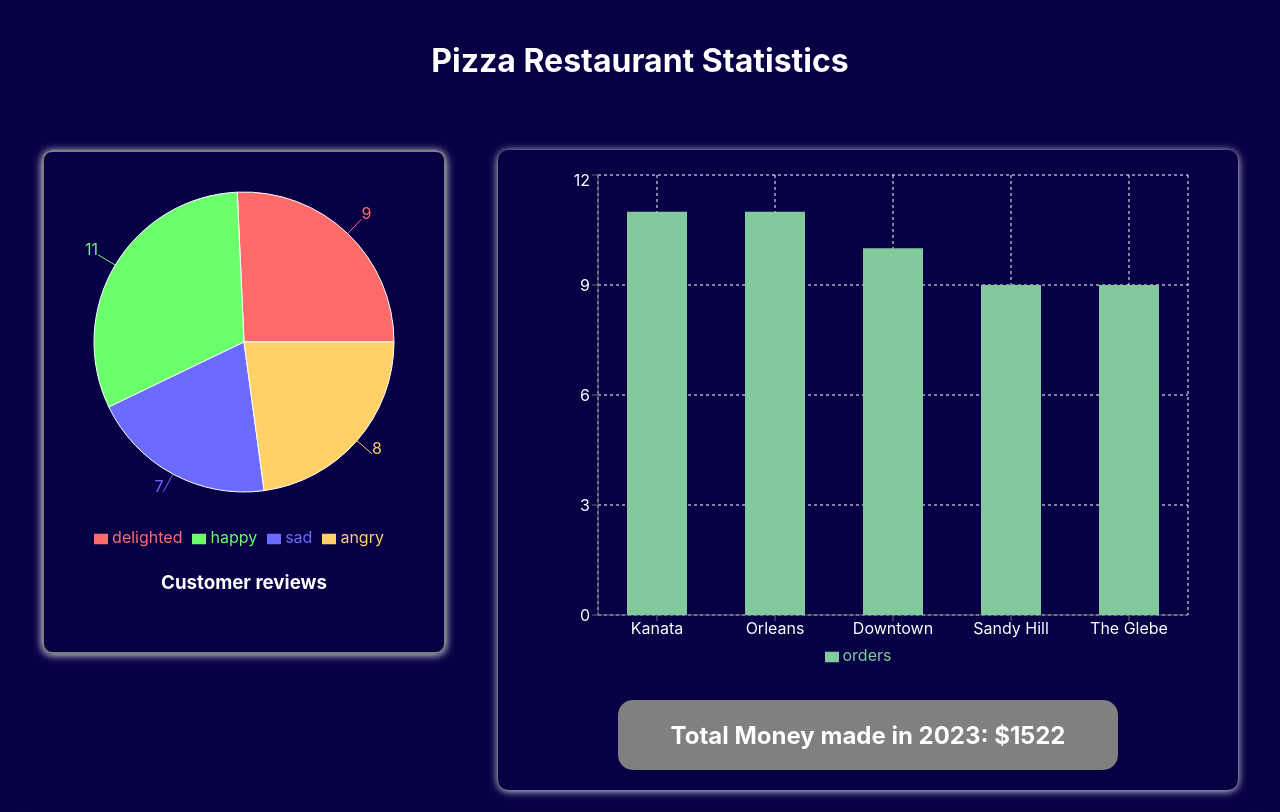
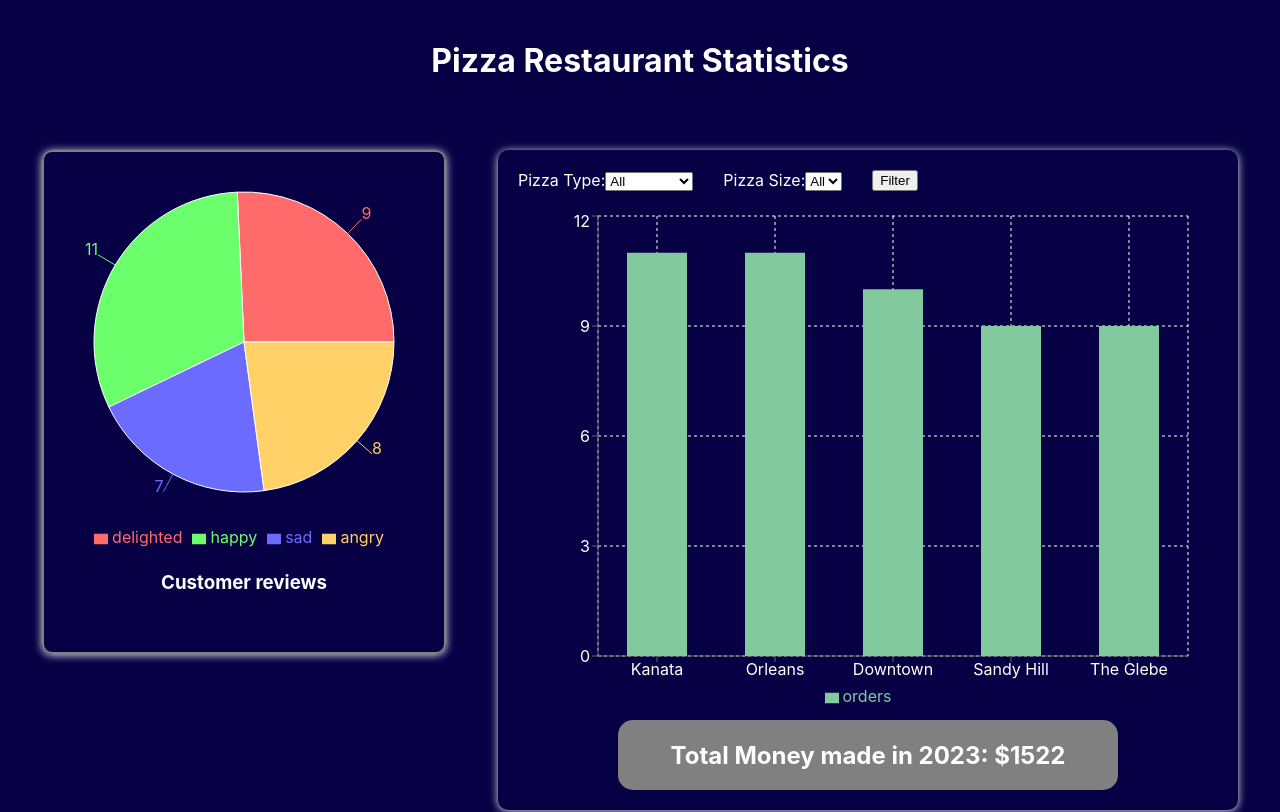
Before and after one commit to nisarg3322/A-Slice-of-Pi, a React (Create React App) app: page / in a window 1280 px wide. Shown: the top 812 px of the page. Built offline with nearby package versions, Linux system fonts and the light colour scheme.

Commit message:
completed goal 5

```diff
--- a/src/Components/barGraphComponent.js
+++ b/src/Components/barGraphComponent.js
@@ -13,9 +13,31 @@ import {
 
 const BarGraph = () => {
   const [finalData, setFinalData] = useState([]);
+  const [selectedPizzaType, setSelectedPizzaType] = useState("");
+  const [selectedPizzaSize, setSelectedPizzaSize] = useState("");
+  const [pizzaTypes, setPizzaTypes] = useState([]);
 
+
+  // fetching pizza types
   useEffect(() => {
+    // Fetch pizza types from the JSON file
+    const fetchPizzaTypes = async () => {
+      try {
+        const typesResponse = await fetch("/pricing_data.json");
+        const dataSet = await typesResponse.json();
+        const types = Object.keys(dataSet);
 
+        setPizzaTypes(types);
+
+      } catch (error) {
+        console.error("Error fetching pizza types:", error);
+      }
+    };
+    fetchPizzaTypes();
+  }, []);
+
+  //fetching initial data
+  useEffect(() => {
 
     const fetchDataAndProcess = async () => {
       try {
@@ -36,8 +58,6 @@ const BarGraph = () => {
 
             const orderTotals = calculateTotalOrders();
 
-
-
             const result = Object.entries(orderTotals).map(
                 ([store, count]) => ({
                   name: store,
@@ -51,18 +71,102 @@ const BarGraph = () => {
 
     } catch (error) {
         console.error("Error fetching or processing data:", error);
+
       }
     };
-
-
 
     fetchDataAndProcess();
   }, []);
 
+
+  // Filter the graph with selected pizza size and pizza type
+  const filterFinalData = async () =>{
+
+    try {
+      const response = await fetch("/order_data.json");
+      const data = await response.json();
+
+      if(data.length > 0){
+          const calculateTotalOrders = () => {
+              const orderTotal = {};
+
+              data.forEach((order) => {
+                const { store,items } = order;
+                if(selectedPizzaSize == "" && selectedPizzaType == ""){
+                  orderTotal[store] = (orderTotal[store] || 0) + 1;
+
+                }else{
+                  items.forEach((item) => {
+                    const{type,size} = item;
+                    if(selectedPizzaType == type && selectedPizzaSize == ""){
+                      orderTotal[store] = (orderTotal[store] || 0) + 1;
+                    }else if(selectedPizzaType == "" && selectedPizzaSize == size){
+                      orderTotal[store] = (orderTotal[store] || 0) + 1;
+                    }else if(selectedPizzaType == type && selectedPizzaSize == size){
+                      orderTotal[store] = (orderTotal[store] || 0) + 1;
+                    }
+                  })
+                }
+
+
+              });
+
+              return orderTotal;
+          };
+
+          const orderTotals = calculateTotalOrders();
+
+          const result = Object.entries(orderTotals).map(
+              ([store, count]) => ({
+                name: store,
+                orders: count,
+              })
+            );
+
+          setFinalData(result);
+
+      }
+
+  } catch (error) {
+      console.error("Error fetching or processing data:", error);
+
+    }
+  }
+
   return (
     <>
 
-      <div style={{height: '500px', width: '700px'}}>
+      <div style={{height: '500px', width: '700px',marginBottom:'20px'}}>
+
+{/* form to filter graph using pizza type and size */}
+<div style={{display:'flex',gap:'30px',marginBottom:'20px'}}>
+      <div>
+          <label style={{ color: 'white' }}>Pizza Type:</label>
+          <select value={selectedPizzaType} onChange={(e) => setSelectedPizzaType(e.target.value)}>
+            <option value="">All</option>
+            {pizzaTypes.map((type, index) => (
+              <option key={index} value={type}>
+                {type}
+              </option>
+            ))}
+
+          </select>
+        </div>
+        <div>
+          <label style={{ color: 'white' }}>Pizza Size:</label>
+          <select value={selectedPizzaSize} onChange={(e) => setSelectedPizzaSize(e.target.value)}>
+            <option value="">All</option>
+            <option value="S">S</option>
+            <option value="M">M</option>
+            <option value="L">L</option>
+
+          </select>
+        </div>
+        <button onClick={filterFinalData}>Filter</button>
+        </div>
+
+
+{/* div for the graph */}
       <ResponsiveContainer >
           <BarChart
             width={500}
@@ -92,7 +196,7 @@ const BarGraph = () => {
               }} />
             <Legend />
             <Bar dataKey="orders" fill="#82ca9d" activeBar={<Rectangle fill="gold" stroke="blue" />} />
-            {/* <Bar dataKey="uv" fill="#82ca9d" activeBar={<Rectangle fill="gold" stroke="purple" />} /> */}
+
           </BarChart>
         </ResponsiveContainer>
         </div>
```
